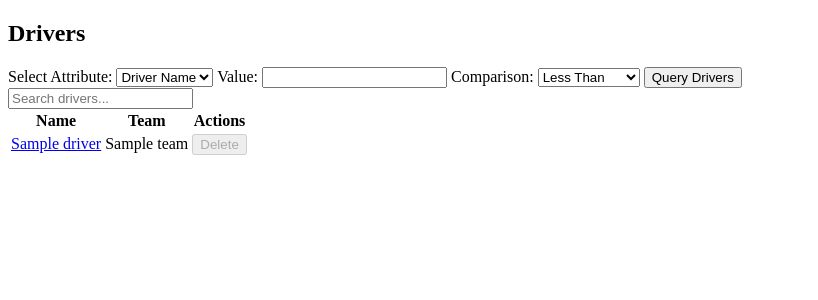
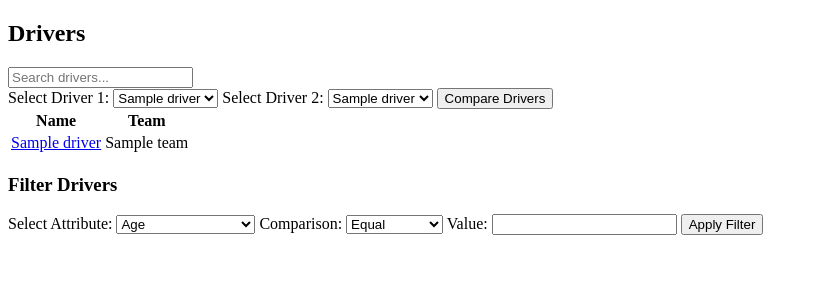
Before and after one commit to shafancp/f1_formula, a FastAPI app: template templates/view_driver.html in a window 1280 px wide. Shown: the top 300 px of the page, without its empty margins (0-818 px from the left). Run offline with FastAPI, Linux system fonts and the light colour scheme; the template is opened without the code that fills it: most values are stand-ins (such as "Sample title", 1, 10 or a date in 2020).

Commit message:
compare drivers

```diff
--- a/main.py
+++ b/main.py
@@ -1,11 +1,13 @@
 from fastapi import FastAPI, Request, Form, HTTPException
-from fastapi.responses import HTMLResponse, RedirectResponse
+from fastapi.responses import HTMLResponse, RedirectResponse, JSONResponse
 from fastapi.staticfiles import StaticFiles
 from fastapi.templating import Jinja2Templates
 import google.oauth2.id_token
 from google.auth.transport import requests
 from google.cloud import firestore
 from google.auth.exceptions import TransportError, InvalidValue
+from google.cloud.firestore_v1.base_query import FieldFilter
+
 
 # Define the app
 app = FastAPI()
@@ -160,13 +162,64 @@ async def edit_driver(driver_id: str, request: Request):
 
     return {"message": "Driver updated successfully!"}
 
+@app.post("/query_driver")
+async def query_driver(request: Request):
+    # Read parameters from form data
+    form_data = await request.form()
+    attribute = form_data.get("attribute")
+    comparison = form_data.get("comparison")
+    value = form_data.get("value")
+
+    if not attribute or not comparison or not value:
+        return JSONResponse(content={"error": "Missing parameters"}, status_code=400)
+
+    # Convert value to number if applicable
+    try:
+        value = int(value)
+    except ValueError:
+        pass  # Keep as string if conversion fails
+
+    # Map comparison symbols to Firestore operators
+    comparison_operators = {
+        "=": "==",
+        "<": "<",
+        ">": ">"
+    }
+    # Validate comparison operator
+    if comparison not in comparison_operators:
+        return JSONResponse(content={"error": "Invalid comparison operator"}, status_code=400)
+
+    # Build Firestore query based on the provided parameters
+    driver_ref = db.collection("drivers")
+    query = driver_ref.where(attribute, comparison_operators[comparison], value)
+
+    # Fetch results
+    results = query.stream()
+    drivers = [{"id": doc.id, **doc.to_dict()} for doc in results]
+    return templates.TemplateResponse('view_driver.html', {
+        'request': request,
+        'drivers': drivers
+    })
+
+
+@app.get("/view_team", response_class=HTMLResponse)
+async def view_team(request: Request):
+    is_logged_in = await validate_token(request)
+    teams = db.collection('teams').stream()
+    team_list = [{**team.to_dict(), "id": team.id} for team in teams]
+
+    return templates.TemplateResponse('view_team.html', {
+        'request': request,
+        'teams': team_list,
+        'is_logged_in': is_logged_in
+    })
 
 @app.get("/add_team", response_class=HTMLResponse)
 async def add_team(request: Request):
     if not await validate_token(request):
         raise HTTPException(status_code=403, detail="User not authenticated")
 
-    return templates.TemplateResponse('add_team.html', {'request': request})
+    return templates.TemplateResponse('view_driver.html', {'request': request})
 
 @app.post("/add_team")
 async def add_team_post(request: Request):
@@ -187,7 +240,17 @@ async def add_team_post(request: Request):
 
 @app.get("/compare_drivers", response_class=HTMLResponse)
 async def compare_drivers(request: Request):
-    return templates.TemplateResponse('compare_drivers.html', {'request': request})
+    driver1_id = request.query_params.get("driver1")
+    driver2_id = request.query_params.get("driver2")
+
+    driver1 = db.collection("drivers").document(driver1_id).get().to_dict()
+    driver2 = db.collection("drivers").document(driver2_id).get().to_dict()
+
+    return templates.TemplateResponse('compare_drivers.html', {
+        'request': request,
+        'driver1': driver1,
+        'driver2': driver2
+    })
 
 @app.get("/compare_teams", response_class=HTMLResponse)
 async def compare_teams(request: Request):
--- /dev/null
+++ b/static/styles.css
@@ -0,0 +1,4 @@
+.highlight {
+    background-color: yellow; /* Highlight color */
+    font-weight: bold; /* Optional: make the text bold */
+}
--- a/templates/view_driver.html
+++ b/templates/view_driver.html
@@ -7,84 +7,66 @@
 </head>
 <body>
     <h2>Drivers</h2>
-    <form id="driver-query-form" onsubmit="queryDrivers(event)">
-        <label for="driver-attribute">Select Attribute:</label>
-        <select id="driver-attribute">
-            <option value="name">Driver Name</option>
-            <option value="score">Score</option>
-            <!-- Add more attributes as needed -->
+    <input type="text" id="search-bar" placeholder="Search drivers..." onkeyup="searchDrivers()"><br>
+    <form action="/compare_drivers" method="get">
+        <label for="driver1">Select Driver 1:</label>
+        <select name="driver1" id="driver1" required>
+            {% for driver in drivers %}
+                <option value="{{ driver.id }}">{{ driver.name }}</option>
+            {% endfor %}
         </select>
 
-        <label for="driver-comparison-value">Value:</label>
-        <input type="text" id="driver-comparison-value" required>
-
-        <label for="driver-comparison-type">Comparison:</label>
-        <select id="driver-comparison-type">
-            <option value="lessThan">Less Than</option>
-            <option value="greaterThan">Greater Than</option>
-            <option value="equal">Equal</option>
+        <label for="driver2">Select Driver 2:</label>
+        <select name="driver2" id="driver2" required>
+            {% for driver in drivers %}
+                <option value="{{ driver.id }}">{{ driver.name }}</option>
+            {% endfor %}
         </select>
 
-        <button type="submit">Query Drivers</button>
+        <button type="submit">Compare Drivers</button>
     </form>
-    <div id="driver-query-results"></div>
-    <input type="text" id="search-bar" placeholder="Search drivers..." onkeyup="searchDrivers()">
     <table id="drivers-table">
         <thead>
             <tr>
                 <th>Name</th>
                 <th>Team</th>
-                <th>Actions</th>
             </tr>
         </thead>
-        <tbody>
+        <tbody id="drivers-body">
             {% for driver in drivers %}
                 <tr>
                     <td><a href="/driver_details?id={{ driver.id }}">{{ driver.name }}</a></td>
                     <td>{{ driver.team }}</td>
-                    <td>
-                        {% if is_logged_in %}
-                            <button onclick="deleteDriver('{{ driver.id }}')">Delete</button>
-                        {% else %}
-                            <button disabled>Delete</button>
-                        {% endif %}
-                    </td>
                 </tr>
             {% endfor %}
         </tbody>
     </table>
+            <h3>Filter Drivers</h3>
+            <form id="filter-form" action="/query_driver" method="POST">
+                <label for="attribute">Select Attribute:</label>
+                <select id="attribute" name="attribute" required>
+                    <option value="age">Age</option>
+                    <option value="total_pole_positions">Total Pole Positions</option>
+                    <option value="total_race_wins">Total Race Wins</option>
+                    <option value="total_points">Total Points</option>
+                    <option value="total_world_titles">Total World Titles</option>
+                    <option value="total_fastest_laps">Total Fastest Laps</option>
+                </select>
+
+                <label for="comparison">Comparison:</label>
+                <select id="comparison" name="comparison" required>
+                    <option value="=">Equal</option>
+                    <option value="<">Less than</option>
+                    <option value=">">Greater than</option>
+                </select>
+
+                <label for="value">Value:</label>
+                <input type="number" id="value" name="value" required>
+
+                <button type="submit">Apply Filter</button>
+            </form>
+
     <script>
-        function queryDrivers(event) {
-            event.preventDefault(); // Prevent form submission
-            const attribute = document.getElementById('driver-attribute').value;
-            const comparisonValue = document.getElementById('driver-comparison-value').value;
-            const comparisonType = document.getElementById('driver-comparison-type').value;
-            const resultsDiv = document.getElementById('driver-query-results');
-            resultsDiv.innerHTML = ''; // Clear previous results
-
-            // Logic to filter drivers based on the selected criteria
-            const drivers = []; // Replace with actual drivers data
-            const filteredDrivers = drivers.filter(driver => {
-                // Implement comparison logic based on attribute and comparisonType
-                // Example:
-                // if (comparisonType === 'lessThan') { ... }
-                // if (comparisonType === 'greaterThan') { ... }
-                // if (comparisonType === 'equal') { ... }
-            });
-
-            // Display the filtered drivers
-            if (filteredDrivers.length > 0) {
-                const list = document.createElement('ul');
-                filteredDrivers.forEach(driver => {
-                    const listItem = document.createElement('li');
-                    listItem.textContent = driver.name; // Adjust based on driver object structure
-                    list.appendChild(listItem);
-                });
-                resultsDiv.appendChild(list);
-            } else {
-                resultsDiv.textContent = 'No drivers found.';
-            }
-        }
         function searchDrivers() {
             const input = document.getElementById('search-bar');
             const filter = input.value.toLowerCase();
```
Also changed, not shown: templates/compare_drivers.html (+14 -24 lines), templates/index.html (+2 -26 lines), templates/view_team.html (+26 -0 lines).
